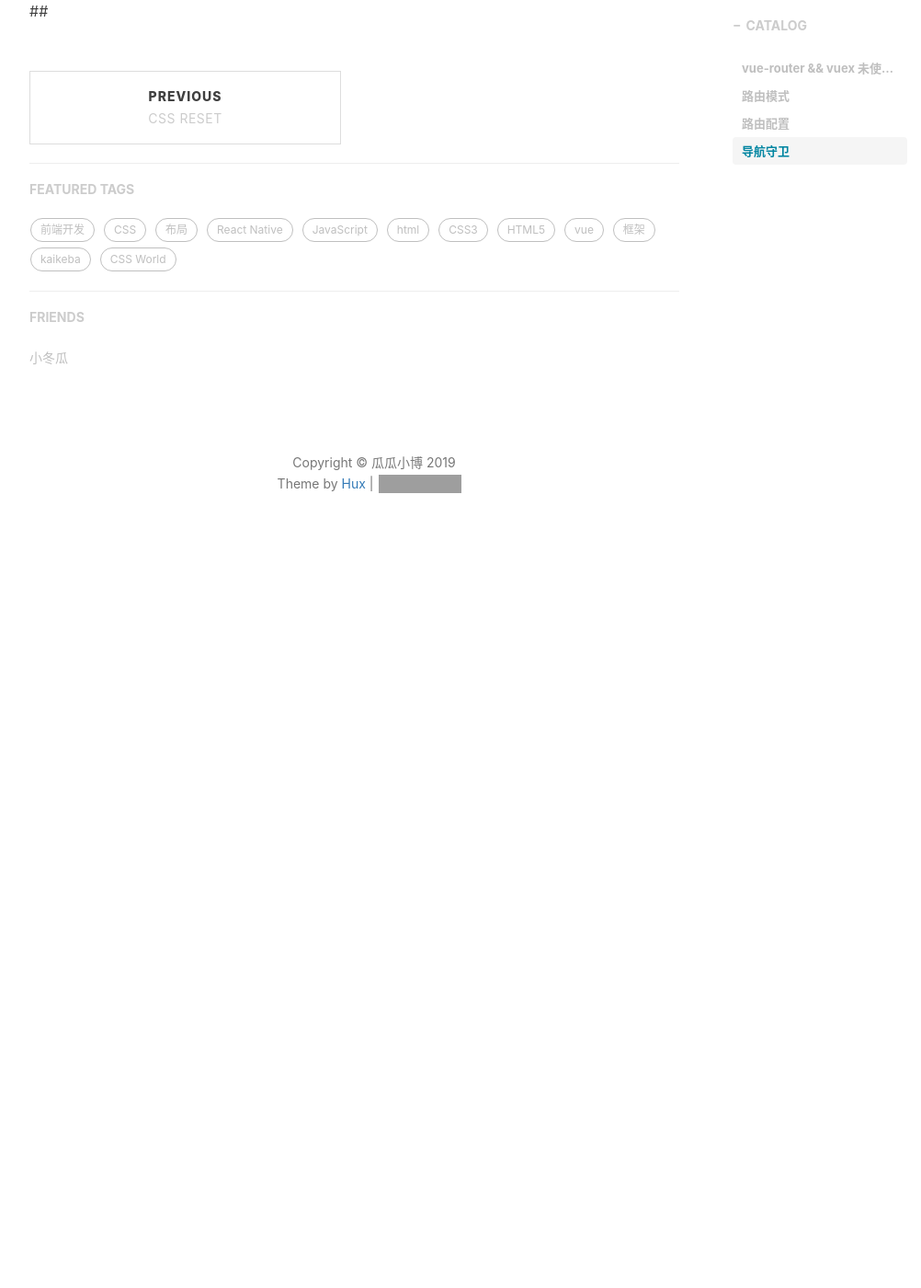
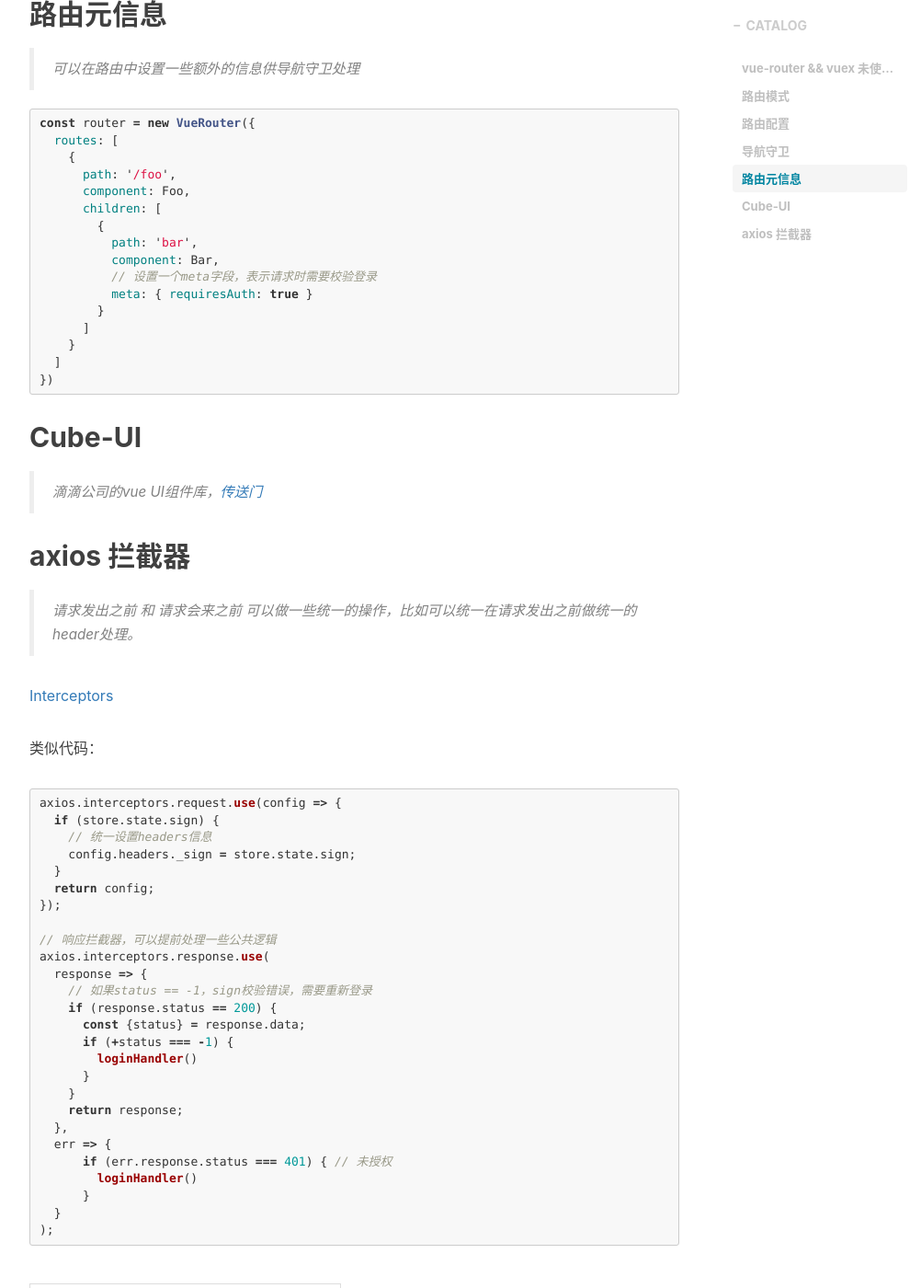
Before and after one commit to DDXG638/DDXG638.github.io, a Jekyll site: the page built from _posts/2019-09-11-KaiKeBaLearn2.md, in a window 1280 px wide and 1400 px high, scrolled down 1983 px. Shown: the whole window at 92% size, without its empty margins (233-1235 px from the left). Built offline with Jekyll 4.4.1, drawn with Linux system fonts in a browser that asks for light colours; nearby versions of some CDN libraries; comment, search, counter and statistics services are not loaded; before the commit the page ends 2613 px from its top, so only the background shows below that; grey boxes are pictures that could not be loaded.

Commit message:
完善，2019-09-11-KaiKeBaLearn2，axios拦截器

````diff
--- a/_posts/2019-09-11-KaiKeBaLearn2.md
+++ b/_posts/2019-09-11-KaiKeBaLearn2.md
@@ -74,5 +74,70 @@
 })
 ```
 
+## 路由元信息
 
-##
+> 可以在路由中设置一些额外的信息供导航守卫处理
+
+``` javascript
+const router = new VueRouter({
+  routes: [
+    {
+      path: '/foo',
+      component: Foo,
+      children: [
+        {
+          path: 'bar',
+          component: Bar,
+          // 设置一个meta字段，表示请求时需要校验登录
+          meta: { requiresAuth: true }
+        }
+      ]
+    }
+  ]
+})
+```
+
+
+
+## Cube-UI
+
+> 滴滴公司的vue UI组件库，[传送门](https://didi.github.io/cube-ui/#/zh-CN/docs/form)
+
+
+
+## axios 拦截器
+
+> 请求发出之前 和 请求会来之前 可以做一些统一的操作，比如可以统一在请求发出之前做统一的header处理。
+
+[Interceptors](http://www.axios-js.com/docs/#Interceptors)
+
+类似代码：
+
+``` javascript
+axios.interceptors.request.use(config => {
+  if (store.state.sign) {
+    // 统一设置headers信息
+    config.headers._sign = store.state.sign;
+  }
+  return config;
+});
+
+// 响应拦截器，可以提前处理一些公共逻辑
+axios.interceptors.response.use(
+  response => {
+    // 如果status == -1，sign校验错误，需要重新登录
+    if (response.status == 200) {
+      const {status} = response.data;
+      if (+status === -1) {
+        loginHandler()
+      }
+    }
+    return response;
+  },
+  err => {
+      if (err.response.status === 401) { // 未授权
+        loginHandler()
+      }
+  }
+);
+```
````
